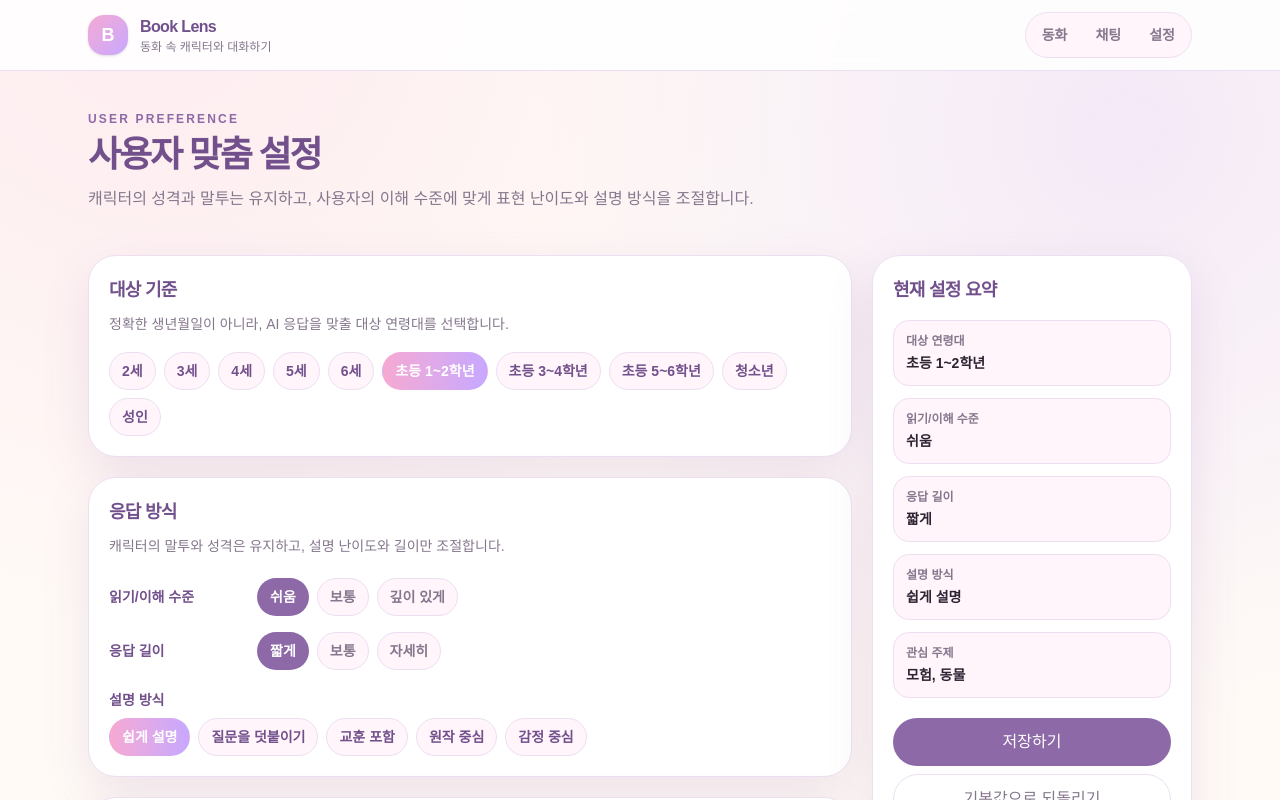
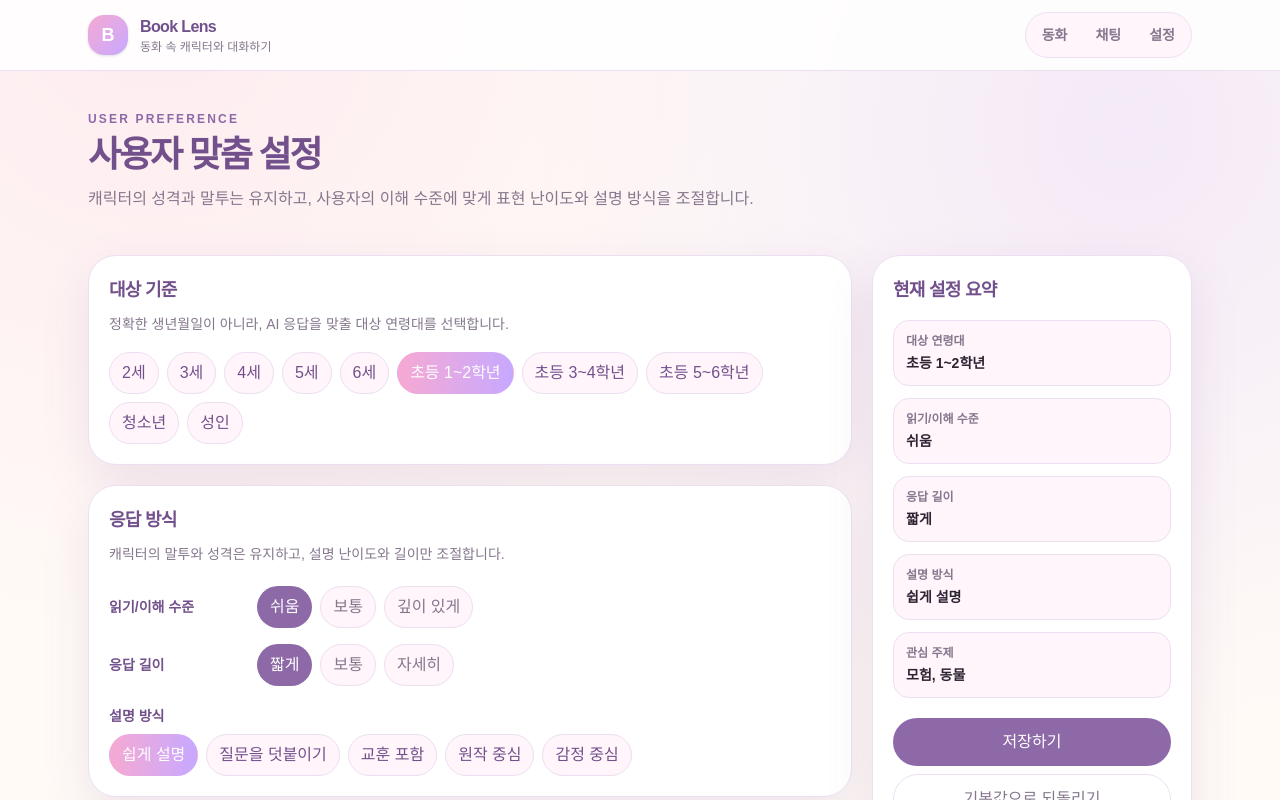
Before and after one commit to IKNK-Labs/book-lens, a Next.js app in the folder frontend/: page /settings in a window 1280 px wide. Shown: the top 800 px of the page. Built offline with nearby package versions, Linux system fonts and the light colour scheme.

Commit message:
선택형 UI 컴포넌트 시맨틱 마크업 정리

```diff
--- a/frontend/src/components/ui/Chip.tsx
+++ b/frontend/src/components/ui/Chip.tsx
@@ -1,19 +1,29 @@
+import type { ButtonHTMLAttributes, ReactNode } from "react";
+
+type ChipProps = {
+  children: ReactNode;
+  active?: boolean;
+  className?: string;
+} & Omit<ButtonHTMLAttributes<HTMLButtonElement>, "className" | "children">;
+
 export function Chip({
   children,
   active = false,
-}: {
-  children: React.ReactNode;
-  active?: boolean;
-}) {
+  className = "",
+  ...buttonProps
+}: ChipProps) {
   return (
-    <span
+    <button
+      type="button"
+      aria-pressed={active}
       className={`inline-flex items-center rounded-full border px-3 py-2 text-xs font-extrabold sm:text-sm ${
         active
           ? "border-transparent bg-gradient-to-r from-[var(--pink)] to-[var(--violet)] text-white"
           : "border-[var(--line)] bg-[var(--surface-soft)] text-[var(--accent-strong)]"
-      }`}
+      } ${className}`}
+      {...buttonProps}
     >
       {children}
-    </span>
+    </button>
   );
 }
--- a/frontend/src/components/ui/SegmentedControl.tsx
+++ b/frontend/src/components/ui/SegmentedControl.tsx
@@ -11,18 +11,24 @@ export function SegmentedControl({
     <div className="grid gap-2 sm:grid-cols-[140px_1fr] sm:items-center">
       <span className="text-sm font-black text-[var(--accent-strong)]">{label}</span>
       <div className="flex flex-wrap gap-2">
-        {options.map((option) => (
-          <span
+        {options.map((option) => {
+          const isActive = option === active;
+
+          return (
+            <button
               key={option}
+              type="button"
+              aria-pressed={isActive}
               className={`rounded-full border px-3 py-2 text-xs font-extrabold sm:text-sm ${
-              option === active
+                isActive
                   ? "border-transparent bg-[var(--accent)] text-white"
                   : "border-[var(--line)] bg-[var(--surface-soft)] text-[var(--muted)]"
               }`}
             >
               {option}
-          </span>
-        ))}
+            </button>
+          );
+        })}
       </div>
     </div>
   );
```
Lines whose indentation alone changed are shown as unchanged.
